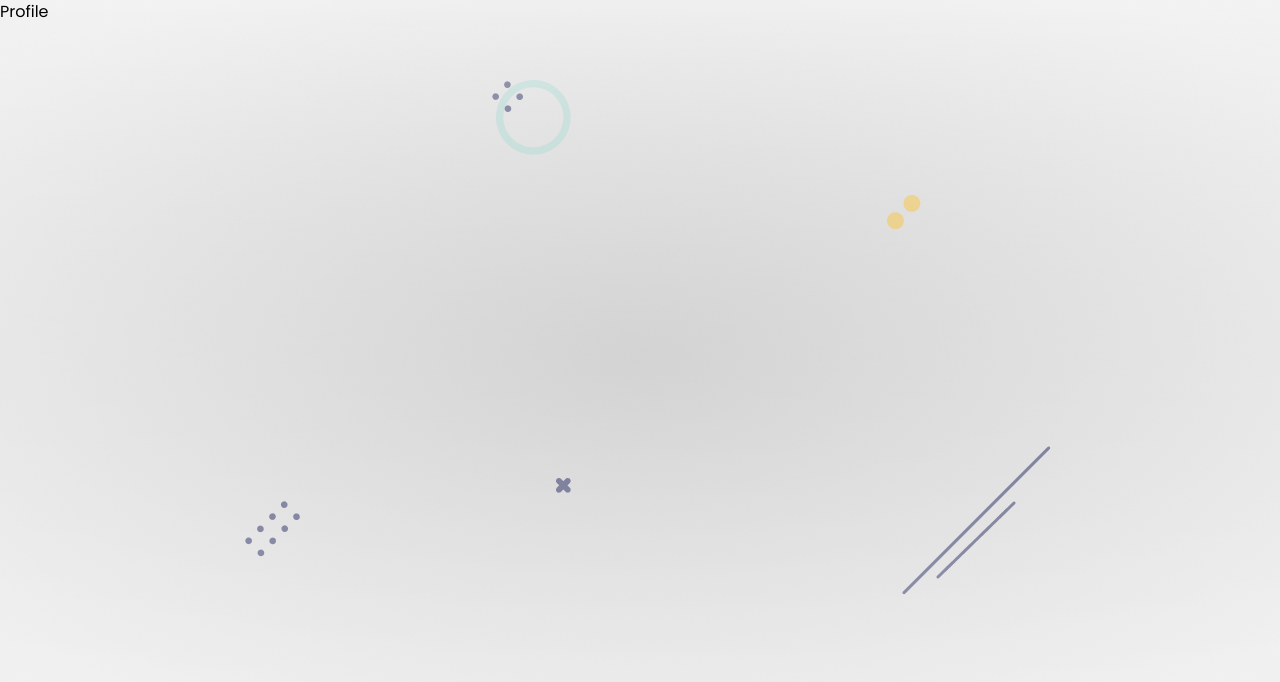
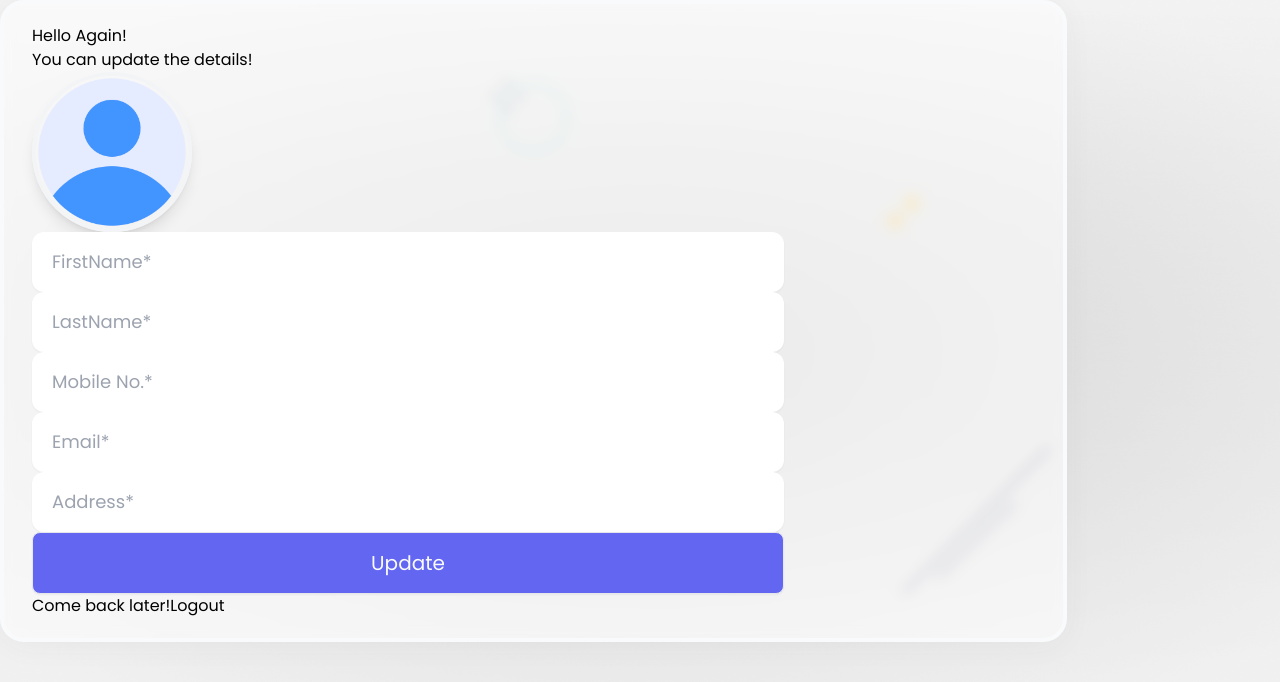
Before and after one commit to htetsoemoe/mern-login-app-with-reset-email, a React (Vite) app in the folder client/: page /profile in a window 1280 px wide. Shown: the top 682 px of the page. Built offline with nearby package versions, Linux system fonts and the light colour scheme.

Commit message:
finished Profile component ui

```diff
--- a/client/src/components/Profile.jsx
+++ b/client/src/components/Profile.jsx
@@ -1,9 +1,96 @@
-import React from 'react'
+import React, { useState } from 'react'
+import { Link } from 'react-router-dom'
+import avatar from '../assets/profile.png'
+import styles from '../styles/Username.module.css'
+import profileStyles from '../styles/Profile.module.css'
+import { Toaster } from 'react-hot-toast'
+import { useFormik } from 'formik'
+import { profileFormValidation } from '../helper/validate'
+import { useNavigate } from 'react-router-dom'
+import convertToBase64 from '../helper/convert'
 
 const Profile = () => {
+  const navigate = useNavigate()
+  const [file, setFile] = useState()
+
+  const formik = useFormik({
+    initialValues: {
+      firstName: '',
+      lastName: '',
+      mobile: '',
+      email: '',
+      address: '',
+    },
+    validate: profileFormValidation, // Validation function. Must return an error object or promise that throws an error object where that object keys map to corresponding value.
+    validateOnBlur: false,
+    validateOnChange: false,
+    onSubmit: async (values) => {
+      //Copy the values of all of the enumerable own properties from one or more source objects to a target object. Returns the target object.
+      values = Object.assign(values, { profile: file || '' })
+      console.log(values)
+
+    }
+  })
+
+  /** formik dose not support file upload so we need to create this handler */
+  const onUpload = async (event) => {
+    const base64 = await convertToBase64(event.target.files[0]) // don't forget 'await'
+    setFile(base64)
+  }
+
   return (
-    <div>
-      Profile
+    <div className='container mx-auto'>
+      <Toaster position='top-right' reverseOrder={false}></Toaster>
+
+      <div className="flex justify-center items-center h-screen">
+        <div className={`${styles.glass_for_profile} ${profileStyles.glass}`}>
+
+          <div className="title flex flex-col items-center gap-2">
+            <h4 className="text-5xl font-bold">Hello Again!</h4>
+            <span className="text-xl w-2/3 text-center text-gray-500">
+              You can update the details!
+            </span>
+          </div>
+
+          <form
+            onSubmit={formik.handleSubmit}
+            className='py-1'
+          >
+            <div className="profile flex justify-center">
+              <label htmlFor='profile'>
+                <img src={file || avatar} alt="avatar" className={`${styles.profile_img} ${profileStyles.profile_img}`} />
+              </label>
+              <input
+                type="file"
+                onChange={onUpload}
+                name="profile" id="profile"
+              />
+            </div>
+
+            <div className="textbox flex flex-col items-center gap-6 mt-10">
+              <div className="name flex w-3/4 gap-5">
+                <input {...formik.getFieldProps('firstName')} type="text" className={`${styles.textbox} ${profileStyles.textbox}`} placeholder='FirstName*' />
+                <input {...formik.getFieldProps('lastName')} type="text" className={`${styles.textbox} ${profileStyles.textbox}`} placeholder='LastName*' />
+              </div>
+
+              <div className="name flex w-3/4 gap-5">
+                <input {...formik.getFieldProps('mobile')} type="text" className={`${styles.textbox} ${profileStyles.textbox}`} placeholder='Mobile No.*' />
+                <input {...formik.getFieldProps('email')} type="text" className={`${styles.textbox} ${profileStyles.textbox}`} placeholder='Email*' />
+              </div>
+
+              <input {...formik.getFieldProps('address')} type="text" className={`${styles.textbox} ${profileStyles.textbox}`} placeholder='Address*' />
+              <button className={styles.btn} type='submit'>Update</button>
+            </div>
+
+            <div className="text-center py-4">
+              <span className="text-gray-500">
+                Come back later!
+                <Link to={'/'} className='text-red-500 ml-3 hover:underline'>Logout</Link>
+              </span>
+            </div>
+          </form>
+        </div>
+      </div>
     </div>
   )
 }
--- a/client/src/helper/validate.js
+++ b/client/src/helper/validate.js
@@ -29,6 +29,12 @@ export async function registerFormValidation(values) {
     passwordVerify(errors, values)
     emailVerify(errors, values)
 
+    return errors
+}
+
+/** Validate Profile Form */
+export async function profileFormValidation(values) {
+    const errors = emailVerify({}, values)
     return errors
 }
 
--- /dev/null
+++ b/client/src/styles/Profile.module.css
@@ -0,0 +1,11 @@
+.glass {
+    @apply h-full w-5/6
+}
+
+.profile_img {
+    @apply w-40 cursor-pointer
+}
+
+.textbox {
+    @apply w-3/4
+}
--- a/client/src/styles/Username.module.css
+++ b/client/src/styles/Username.module.css
@@ -14,6 +14,15 @@
     backdrop-filter: blur(7.1px);
     border: 1px solid rgba(255, 255, 255, 0.3);
     @apply border-4 border-gray-50 shrink-0 h-screen w-[30%] rounded-3xl py-10 px-7 min-w-max;
+}
+
+.glass_for_profile{
+    background: rgba(255, 255, 255, 0.55);
+    border-radius: 16px;
+    box-shadow: 0 4px 30px #4747470b;
+    backdrop-filter: blur(7.1px);
+    border: 1px solid rgba(255, 255, 255, 0.3);
+    @apply border-4 border-gray-50 shrink-0 h-screen w-[30%] rounded-3xl py-5 px-7 min-w-max;
 }
 
 .profile_img{
```
